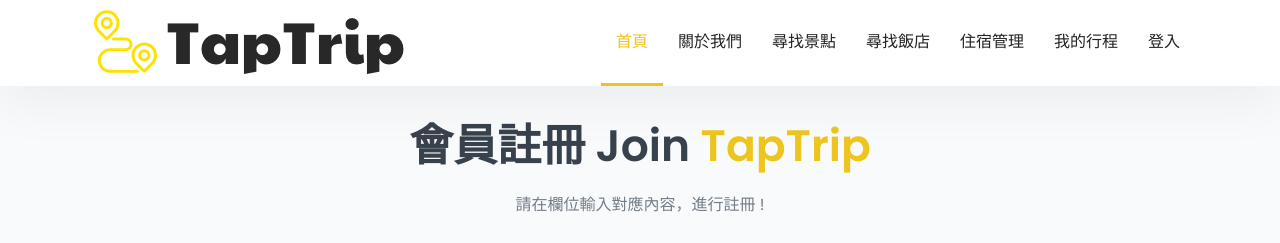
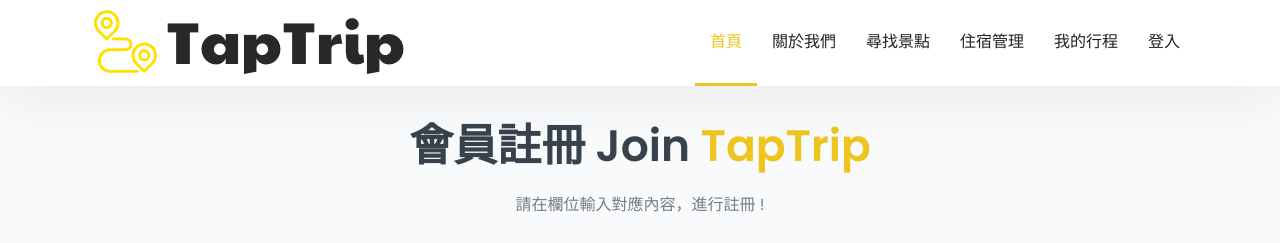
Before and after one commit to PBGlab/TapTrip, a Django app: page /register/ in a window 1280 px wide. Shown: the top 243 px of the page. Run offline with Django 5.2, Linux system fonts and the light colour scheme; data comes from the database, SQL or seed files in the repository; parts of the project's set-up code (start-up, migrations or seed data) failed here and were passed over; some libraries are stand-ins or nearby versions.

Commit message:
拔除工具列尋找住宿功能

```diff
--- a/accounts/templates/login.html
+++ b/accounts/templates/login.html
@@ -126,9 +126,7 @@
                                     <li class="nav-item">
                                         <a class="page-scroll" href="{% if request.user.is_authenticated %}/findattractions{% else %}/showattractions{% endif %}">尋找景點</a>
                                     </li>
-                                    <li class="nav-item">
-                                        <a class="page-scroll" href="/booking">尋找飯店</a>
-                                    </li>
+
                                     <li class="nav-item">
                                         <a class="page-scroll" href="/lodging">住宿管理</a>   <!-- 路由尚未完善 -->
                                     </li>
--- a/accounts/templates/logout.html
+++ b/accounts/templates/logout.html
@@ -104,9 +104,7 @@
                                     <li class="nav-item">
                                         <a class="page-scroll" href="{% if request.user.is_authenticated %}/findattractions{% else %}/showattractions{% endif %}">尋找景點</a>
                                     </li>
-                                    <li class="nav-item">
-                                        <a class="page-scroll" href="/booking">尋找飯店</a>
-                                    </li>
+
                                     <li class="nav-item">
                                         <a class="page-scroll" href="/lodging">住宿管理</a>   <!-- 路由尚未完善 -->
                                     </li>
--- a/accounts/templates/register.html
+++ b/accounts/templates/register.html
@@ -109,9 +109,7 @@
                                     <li class="nav-item">
                                         <a class="page-scroll" href="{% if request.user.is_authenticated %}/findattractions{% else %}/showattractions{% endif %}">尋找景點</a>
                                     </li>
-                                    <li class="nav-item">
-                                        <a class="page-scroll" href="/booking">尋找飯店</a>
-                                    </li>
+
                                     <li class="nav-item">
                                         <a class="page-scroll" href="/lodging">住宿管理</a>   <!-- 路由尚未完善 -->
                                     </li>
--- a/accounts/templates/updatepassword.html
+++ b/accounts/templates/updatepassword.html
@@ -90,9 +90,7 @@
                                     <li class="nav-item">
                                         <a class="page-scroll" href="{% if request.user.is_authenticated %}/findattractions{% else %}/showattractions{% endif %}">尋找景點</a>
                                     </li>
-                                    <li class="nav-item">
-                                        <a class="page-scroll" href="/booking">尋找飯店</a>
-                                    </li>
+
                                     <li class="nav-item">
                                         <a class="page-scroll" href="/lodging">住宿管理</a>   <!-- 路由尚未完善 -->
                                     </li>
```
